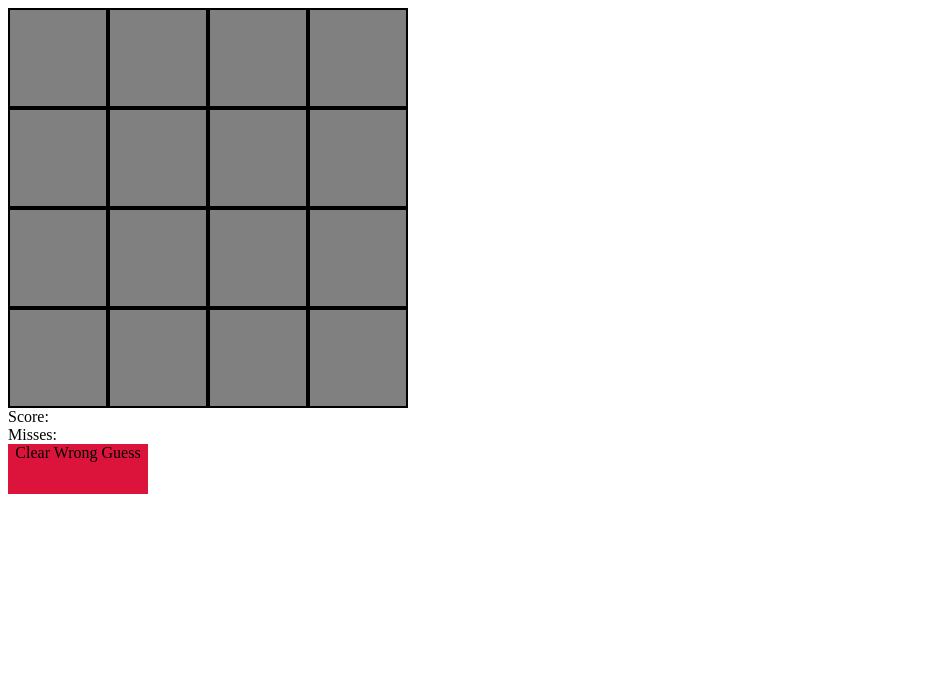
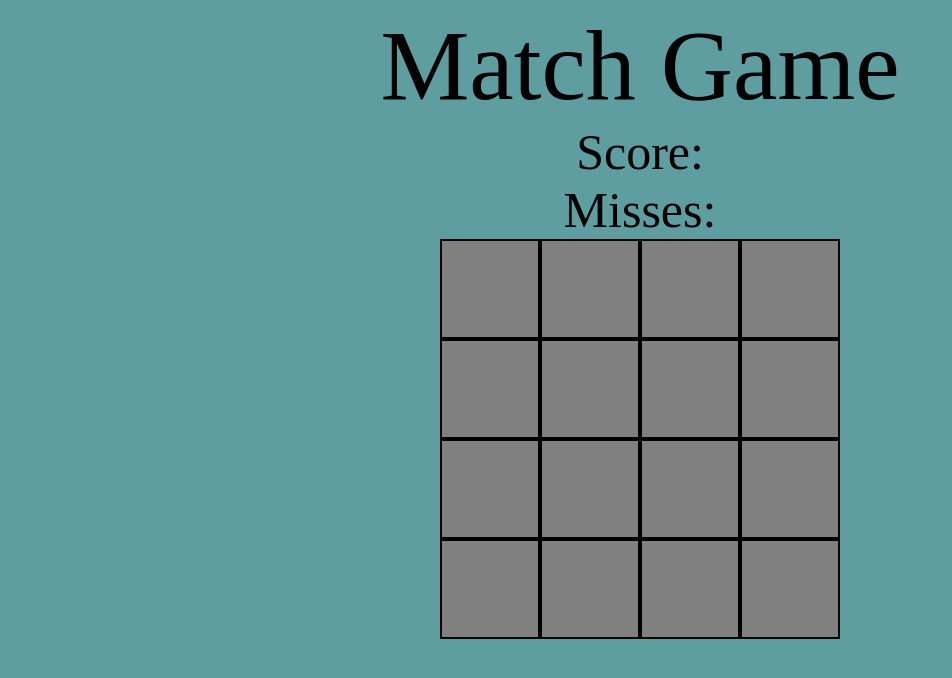
Before and after one commit to austinolsen/Memory-Game, a PHP site: page / in a window 1280 px wide. Shown: the top 678 px of the page, without its empty margins (0-952 px from the left). Run offline with PHP 8.4, Linux system fonts and the light colour scheme.

Commit message:
added basic styling and a hide feature for the clear buttom.

```diff
--- a/app.js
+++ b/app.js
@@ -58,10 +58,14 @@ document.addEventListener('DOMContentLoaded', () => {
         if (firstGuess.cardLetter === secondGuess.cardLetter && firstGuess.id !== secondGuess.id) {
           score ++
           scoreBoard.innerHTML = `Score: ${score}`
+          if (score === 8) {
+            alert(`Game complete. You had ${misses} misses.`)
+          }
           firstGuess = []
           secondGuess = []
         } else {
           isClear = 'false'
+          clearButton.setAttribute('id', 'show')
           misses ++
           missBoard.innerHTML = `Misses: ${misses}`
         }
@@ -78,6 +82,7 @@ document.addEventListener('DOMContentLoaded', () => {
       firstGuess.squareSave.innerHTML = ''
       firstGuess = []
       secondGuess = []
+      clearButton.setAttribute('id', 'hide')
     }
   }
 
--- a/index.html
+++ b/index.html
@@ -8,9 +8,10 @@
   <title>Match Game</title>
 </head>
 <body>
-  <div class="grid"></div>
+  <header>Match Game</header>
   <div class="score">Score:</div>
   <div class="misses">Misses:</div>
-  <div class="clear">Clear Wrong Guess</div>
+  <div class="grid"></div>
+  <div class="clear" id="hide">Clear Guess</div>
 </body>
 </html>
--- a/style.css
+++ b/style.css
@@ -1,9 +1,19 @@
+
+body {
+  background-color: cadetblue;
+}
+
+header {
+  text-align: center;
+  font-size: 100px;
+}
 .grid {
   height: 400px;
   width: 400px;
   display: flex;
   flex-wrap: wrap;
   background-color: grey;
+  margin: auto;
 }
 
 .grid div {
@@ -11,12 +21,33 @@
   width: 96px;
   border: 2px solid black;
   text-align: center;
-  font-size: large;
+  font-size: 85px;
 }
 
-.clear {
+.score, .misses {
+  font-size: 50px;
+  text-align: center;
+}
+
+.clear#hide {
   background-color: crimson;
   height: 50px;
   width: 140px;
   text-align: center;
+  margin: auto;
+  font-size: 25px;
+  margin-top: 8px;
+  line-height: 50px;
+  display: none;
 }
+
+.clear#show {
+  background-color: crimson;
+  height: 50px;
+  width: 140px;
+  text-align: center;
+  margin: auto;
+  font-size: 25px;
+  margin-top: 8px;
+  line-height: 50px;
+}
```
